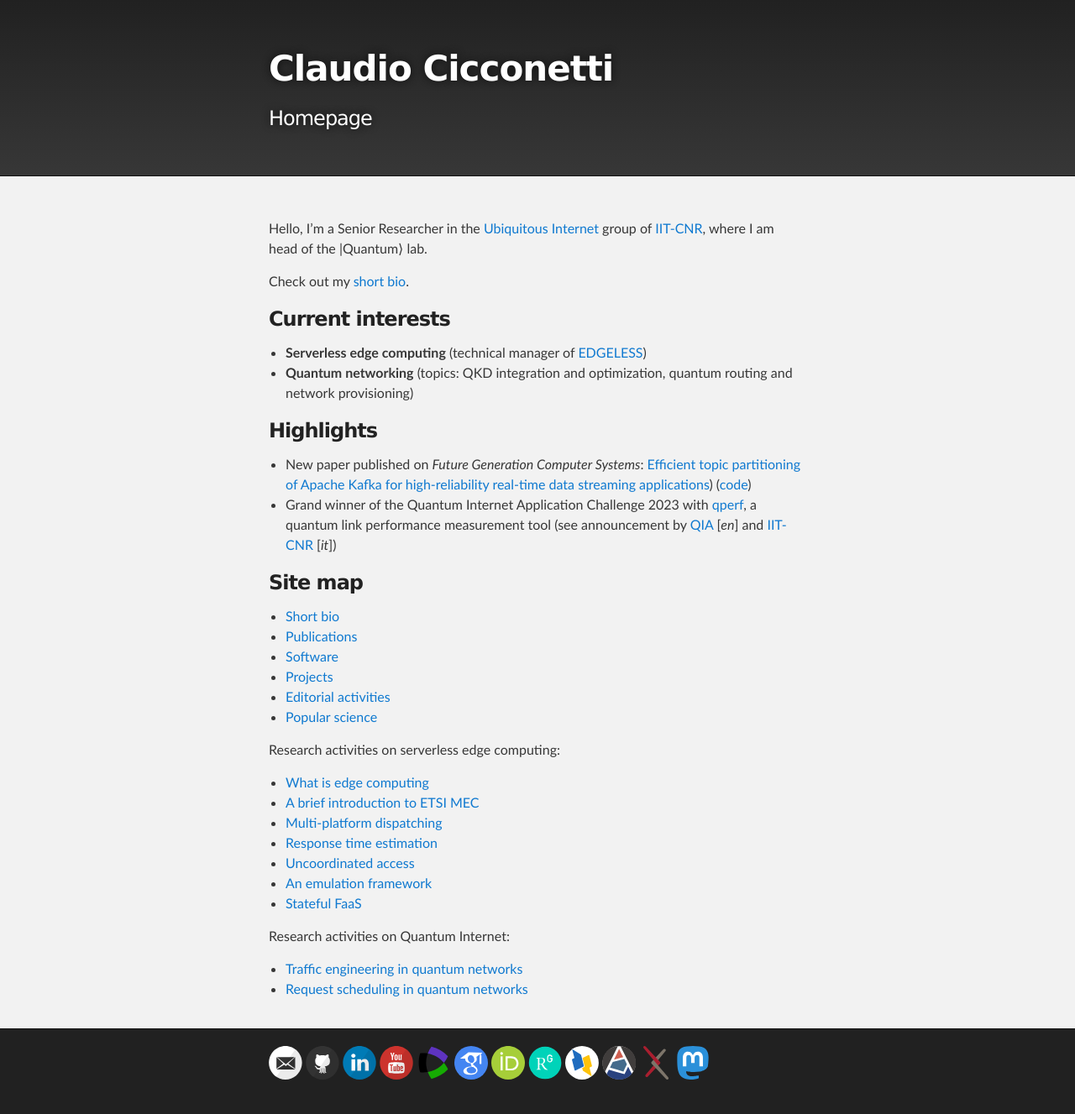
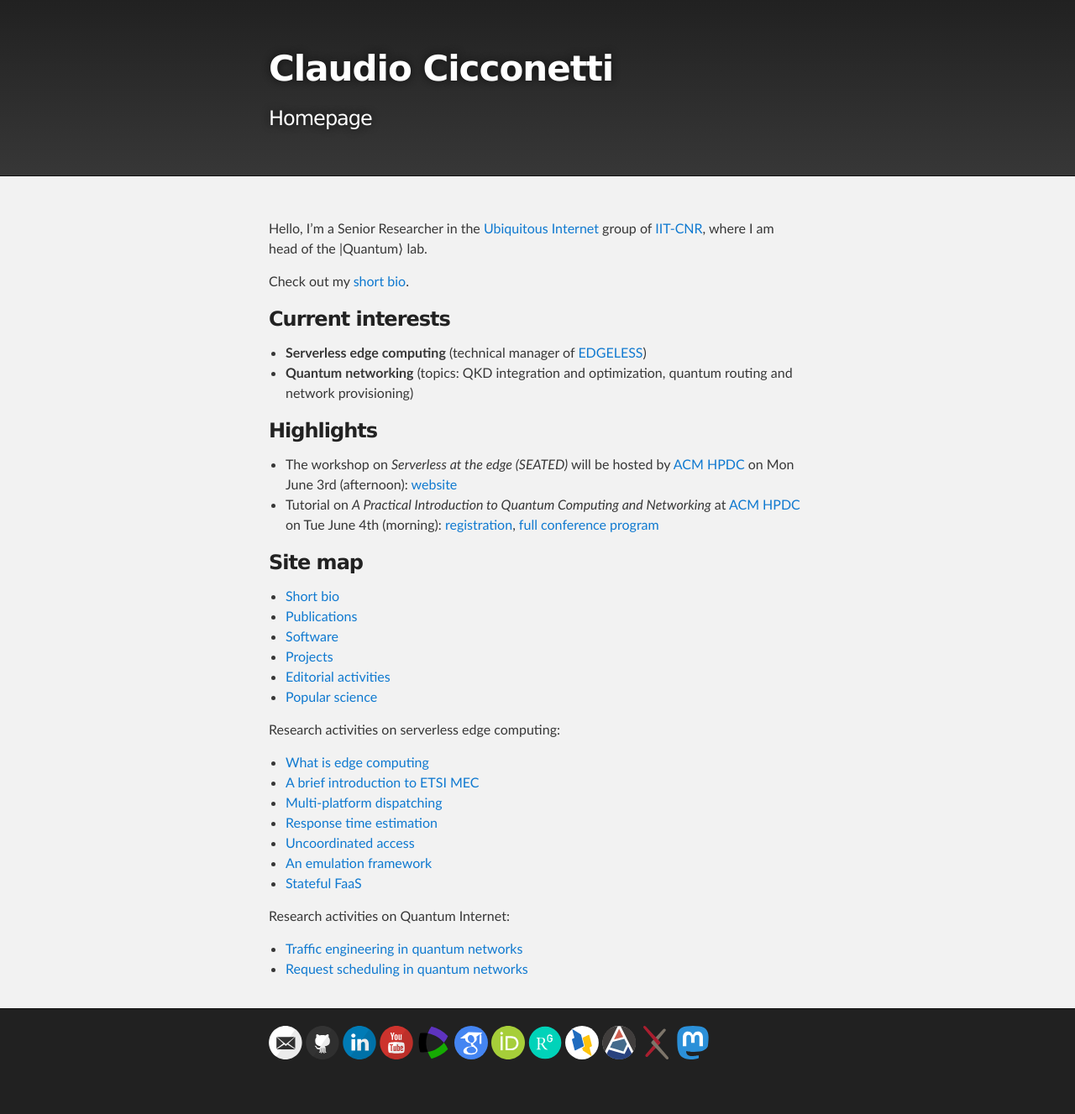
Before and after one commit to ccicconetti/ccicconetti.github.io, a Jekyll site: the page built from index.md, in a window 1280 px wide. Shown: the whole page at 84% size. Built offline with Jekyll 4.4.1, drawn with Linux system fonts in a browser that asks for light colours; after the commit the page ends 1303 px from its top, so only the background shows below that.

```diff
--- a/index.md
+++ b/index.md
@@ -14,8 +14,8 @@ Check out my [short bio](bio.md).
 
 ### Highlights
 
-- New paper published on _Future Generation Computer Systems_: [Efficient topic partitioning of Apache Kafka for high-reliability real-time data streaming applications](https://doi.org/10.1016/j.future.2023.12.028)) ([code](https://github.com/ccicconetti/kafka-hdd))
-- Grand winner of the Quantum Internet Application Challenge 2023 with [qperf](https://github.com/ccicconetti/qperf), a quantum link performance measurement tool (see announcement by [QIA](https://quantuminternetalliance.org/2023/11/21/qia-concludes-quantum-internet-application-challenge-2023-names-best-submission/) [_en_] and [IIT-CNR](https://www.iit.cnr.it/news/claudio-cicconetti-vince-la-quantum-internet-application-challenge-2023/) [_it_])
+- The workshop on _Serverless at the edge (SEATED)_ will be hosted by [ACM HPDC](https://www.hpdc.org/2024/) on Mon June 3rd (afternoon): [website](https://edgeless-project.eu/seated/)
+- Tutorial on _A Practical Introduction to Quantum Computing and Networking_ at [ACM HPDC](https://www.hpdc.org/2024/) on Tue June 4th (morning): [registration](https://www.hpdc.org/2024/registration.html), [full conference program](https://www.hpdc.org/2024/program.html)
 
 ### Site map
 
```
Also changed, not shown: publications.md (+3 -0 lines).
